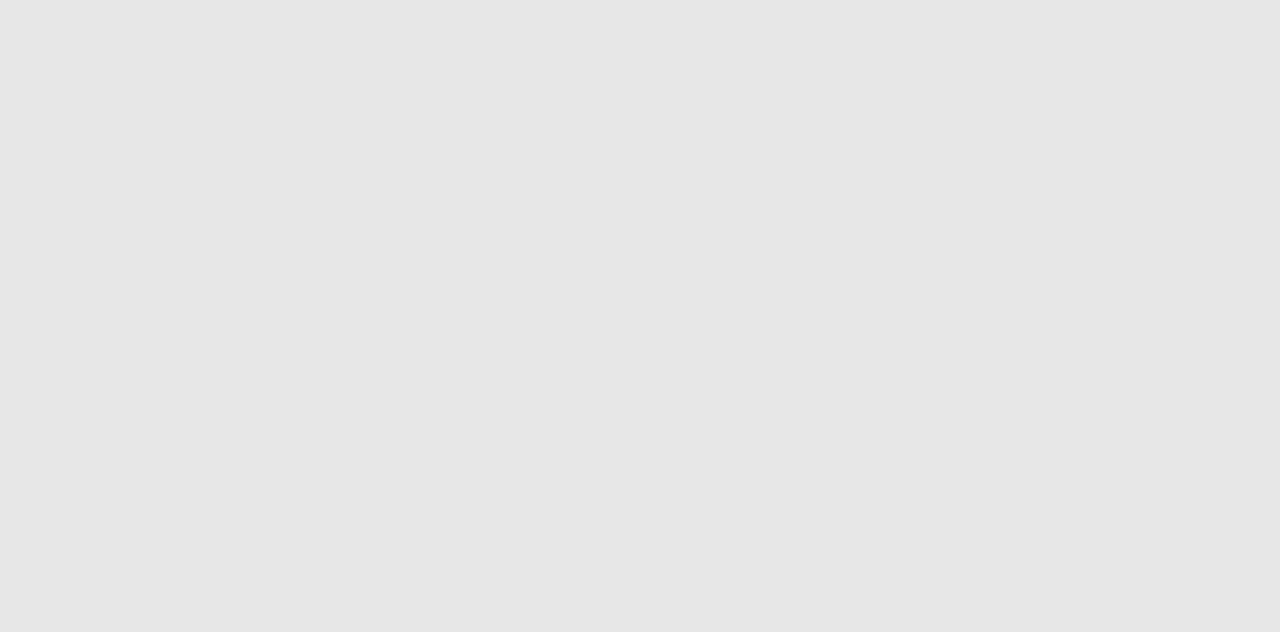
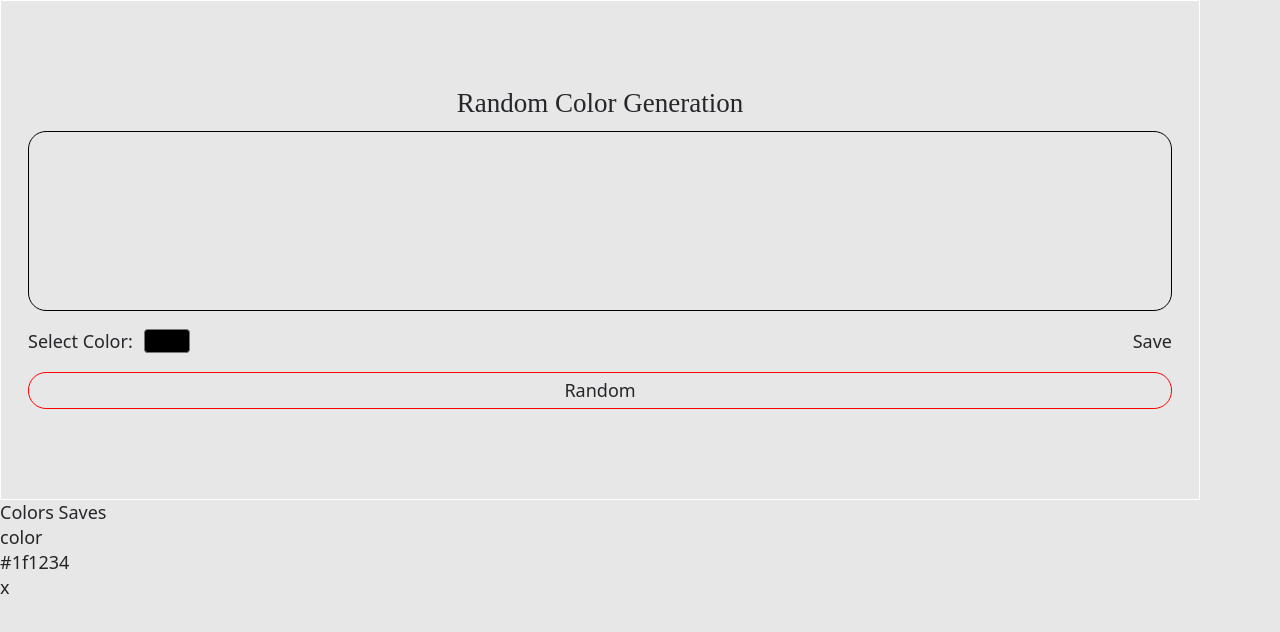
Before and after one commit to BryanGrandon/Random-Color-Generation, a React (Vite) app: page / in a window 1280 px wide. Shown: the top 632 px of the page. Built offline with nearby package versions, Linux system fonts and the light colour scheme.

Commit message:
feat(web):add application structure

```diff
--- /dev/null
+++ b/src/App.css
@@ -0,0 +1,42 @@
+.main {
+  max-width: 1200px;
+}
+.title {
+  text-align: center;
+  font-family: cursive;
+  font-size: 1.5rem;
+}
+.generation {
+  display: flex;
+  flex-direction: column;
+  gap: 0.8rem;
+  border: 1px solid #fff;
+  padding: 5rem 1.5rem;
+}
+.color {
+  border: 1px solid #000;
+  border-radius: 1rem;
+  height: 10rem;
+}
+.button {
+  border: 1px solid #ff0000;
+  padding: 0.3rem 1.5rem;
+  border-radius: 1rem;
+}
+.input {
+  height: 1.8rem;
+  border: none;
+  cursor: pointer;
+}
+.input::-webkit-color-swatch {
+  border-radius: 0.2rem;
+}
+.label {
+  display: flex;
+  gap: 0.5rem;
+  align-items: center;
+}
+.generation__section {
+  display: flex;
+  justify-content: space-between;
+}
--- a/src/App.jsx
+++ b/src/App.jsx
@@ -1,7 +1,33 @@
+import "./App.css";
+
 function App() {
   return (
     <>
-      <article></article>
+      <main className="main">
+        <article className="generation">
+          <h2 className="title">Random Color Generation</h2>
+          <section className="color"></section>
+          <section className="generation__section">
+            <label className="label">
+              Select Color:
+              <input type="color" name="" className="input" />
+            </label>
+            <button>Save</button>
+          </section>
+          <button className="button">Random</button>
+        </article>
+
+        <article>
+          <h2>Colors Saves</h2>
+          <section>
+            <section>
+              <span>color</span>
+              <p>#1f1234</p>
+              <button>x</button>
+            </section>
+          </section>
+        </article>
+      </main>
     </>
   );
 }
```
